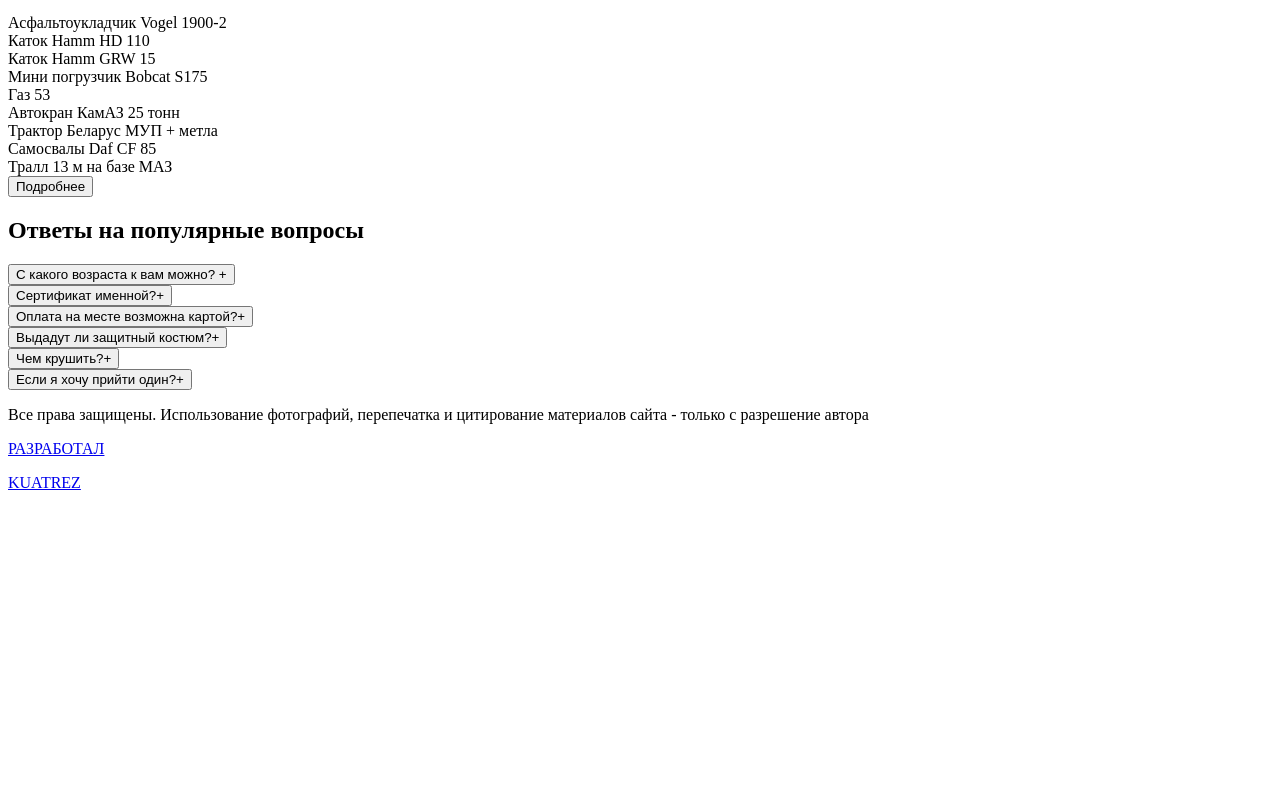
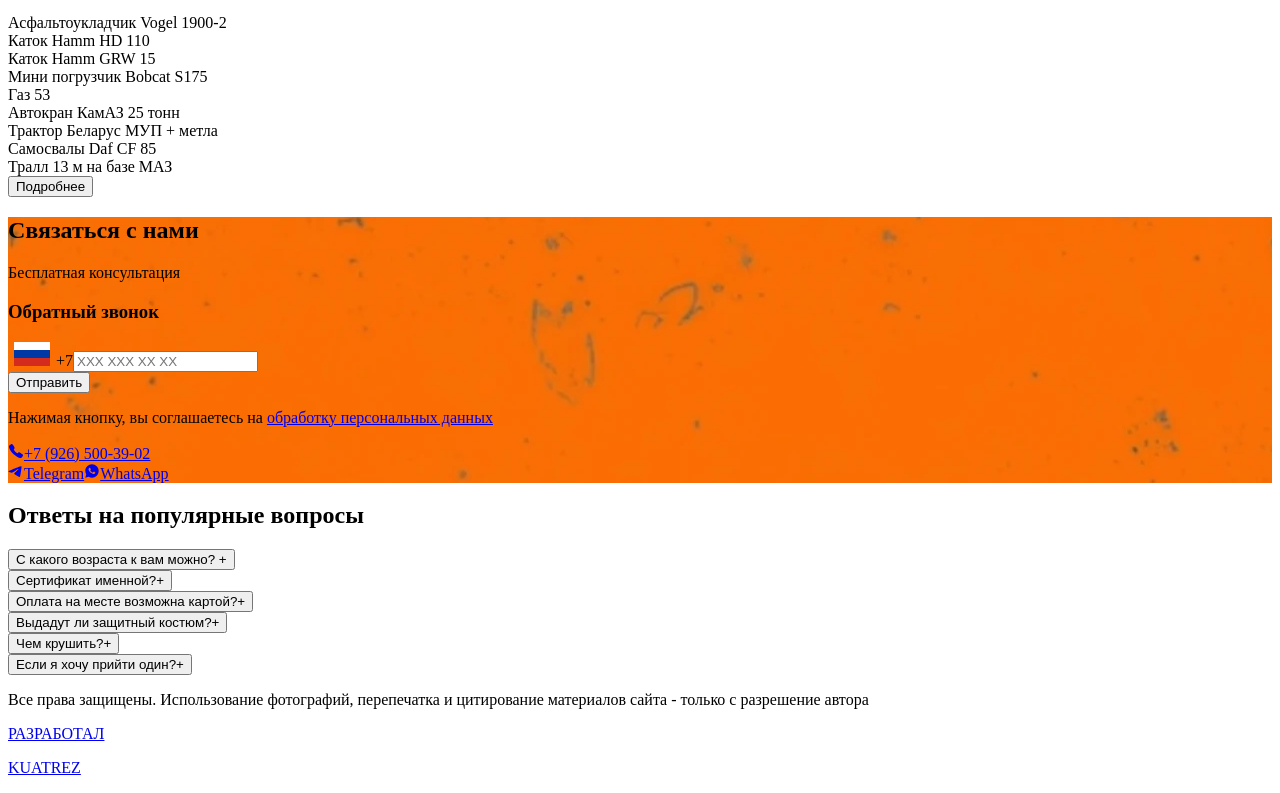
Before and after one commit to Kuatrez/zorro, a Next.js app: page / in a window 1280 px wide. Shown: the part 1962-2755 px from the top of the page. Before the commit the page ends 2470 px from the top, so only its background shows below. Built offline with nearby package versions, Linux system fonts and the light colour scheme.

Commit message:
add Contacts component

```diff
--- a/app/page.tsx
+++ b/app/page.tsx
@@ -9,6 +9,7 @@
 import Services from "@/components/Service";
 import Fleet from "@/components/Fleet";
 import Materials from "@/components/Materials";
+import Contacts from "@/components/Contacts";
 
 export default function Home() {
   const [contactModal, setContactModal] = useState<boolean>(false);
@@ -24,6 +25,7 @@
       <Services />
       <Materials setContactModal={setContactModal} />
       <Fleet setContactModal={setContactModal} />
+      <Contacts />
       <Faq />
       <Footer />
     </>
--- /dev/null
+++ b/components/Contacts.tsx
@@ -0,0 +1,98 @@
+import Image from "next/image";
+import Link from "next/link";
+import { IoCall } from "react-icons/io5";
+import { RiTelegram2Fill, RiWhatsappFill } from "react-icons/ri";
+import { FC } from "react";
+
+const Contacts: FC = () => {
+  return (
+    <section
+      id="contacts"
+      className="bg-cover bg-center bg-no-repeat py-12"
+      style={{ backgroundImage: "url('/bg-materials.webp')" }}
+    >
+      <div className="container mx-auto px-4 max-w-xl">
+        <div className="mb-10 sm:mb-20 flex flex-col justify-center items-center">
+          <h2 className="text-center text-xl font-bold sm:text-4xl text-white drop-shadow">
+            Связаться с нами
+          </h2>
+          <p className="text-xs sm:text-base mt-4 text-center text-white drop-shadow">
+            Бесплатная консультация
+          </p>
+        </div>
+
+        <div className="flex flex-col gap-4 bg-white rounded-xl p-4">
+          <div>
+            <h3 className="text-center font-semibold text-lg mb-4">
+              Обратный звонок
+            </h3>
+            <div className="flex flex-col sm:flex-row gap-2">
+              <div className="flex items-center h-10 sm:h-12 rounded-xl pl-2 border border-black/10 w-full bg-primary/10">
+                <Image
+                  src="/russia.svg"
+                  width={48}
+                  height={24}
+                  alt="Russia"
+                  className="w-12 h-6 rounded-md"
+                />
+                <span className="text-text ml-1">+7</span>
+                <input
+                  type="tel"
+                  name="phone"
+                  className="outline-none ml-2 w-full"
+                  placeholder="XXX XXX XX XX"
+                  inputMode="numeric"
+                  minLength={13}
+                  maxLength={13}
+                  required
+                />
+              </div>
+              <button className="bg-primary h-10 sm:h-12 w-full sm:w-96 rounded-xl text-white hover:bg-primary/80 transition">
+                Отправить
+              </button>
+            </div>
+            <p className="text-[10px] sm:text-xs text-center mt-3 text-gray-500">
+              Нажимая кнопку, вы соглашаетесь на{" "}
+              <Link
+                href="/agreement"
+                target="_blank"
+                className="underline hover:opacity-70"
+              >
+                обработку персональных данных
+              </Link>
+            </p>
+          </div>
+          <div className="flex flex-col gap-2">
+            <Link
+              href="tel:+79265003902"
+              className="flex justify-center items-center gap-2 text-black bg-black/5 rounded-xl w-full h-10 sm:h-12 hover:opacity-70"
+            >
+              <IoCall className="text-xl" />
+              +7 (926) 500-39-02
+            </Link>
+            <div className="grid grid-cols-2 gap-2">
+              <Link
+                href="https://t.me/your_username"
+                target="_blank"
+                className="flex justify-center items-center gap-2 bg-sky-500 text-white rounded-xl h-10 sm:h-12 hover:bg-sky-600"
+              >
+                <RiTelegram2Fill className="text-2xl" />
+                Telegram
+              </Link>
+              <Link
+                href="https://wa.me/79265003902"
+                target="_blank"
+                className="flex justify-center items-center gap-2 bg-green-500 text-white rounded-xl h-10 sm:h-12 hover:bg-green-600"
+              >
+                <RiWhatsappFill className="text-2xl" />
+                WhatsApp
+              </Link>
+            </div>
+          </div>
+        </div>
+      </div>
+    </section>
+  );
+};
+
+export default Contacts;
--- a/components/Fleet.tsx
+++ b/components/Fleet.tsx
@@ -33,19 +33,22 @@
           Предоставляем в аренду
         </p>
       </div>
-      <div className="grid grid-cols-2 lg:grid-cols-3 gap-4">
+      <div className="grid grid-cols-2 sm:grid-cols-4 gap-2 sm:gap-4">
         {machines.map((machine, index) => (
-          <div key={index} className="rounded-xl overflow-hidden">
+          <div
+            key={index}
+            className="rounded-xl overflow-hidden bg-primary/10 p-2 sm:p-4"
+          >
             <div className="relative w-full h-48 sm:h-52 md:h-60">
               <Image
                 src={machine.image}
                 alt={"Zorro - Укладка асфальта любой сложности в Пушкино"}
                 layout="fill"
                 objectFit="cover"
-                className="rounded-xl"
+                className="rounded-lg"
               />
             </div>
-            <div className="py-4 text-sm sm:text-base font-medium">
+            <div className="text-sm sm:text-base font-medium h-16 flex justify-start items-center">
               {machine.name}
             </div>
           </div>
--- a/components/Materials.tsx
+++ b/components/Materials.tsx
@@ -32,21 +32,21 @@
             </p>
           </div>
 
-          <ul className="grid grid-cols-2 sm:grid-cols-4 gap-4 sm:gap-8 mb-8">
+          <ul className="grid grid-cols-2 sm:grid-cols-4 gap-2 sm:gap-8 mb-8">
             {materials.map((item, index) => (
               <li
                 key={index}
-                className="backdrop-blur-md rounded-xl overflow-hidden border bg-black/10 border-white/30 flex flex-col"
+                className="backdrop-blur-md p-2 sm:p-4 rounded-xl overflow-hidden border bg-black/10 border-white/30 flex flex-col"
               >
                 <div className="relative w-full h-32 sm:h-60">
                   <Image
                     src={item.image}
                     alt={item.name}
                     fill
-                    className="object-cover"
+                    className="object-cover rounded-lg"
                   />
                 </div>
-                <div className="p-2 flex flex-col flex-grow">
+                <div className="flex flex-col flex-grow">
                   <div className="flex justify-center items-center mb-4 h-16">
                     <p className="text-center text-white font-medium">
                       {item.name}
```
